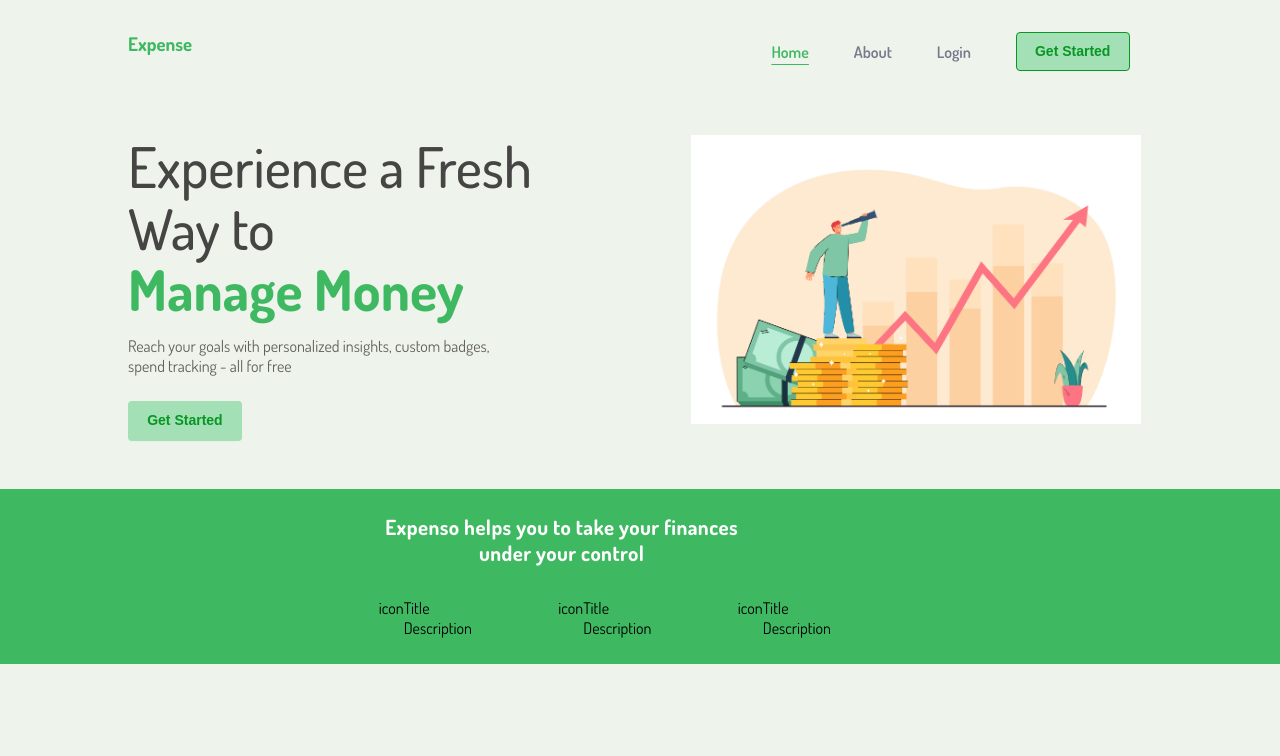
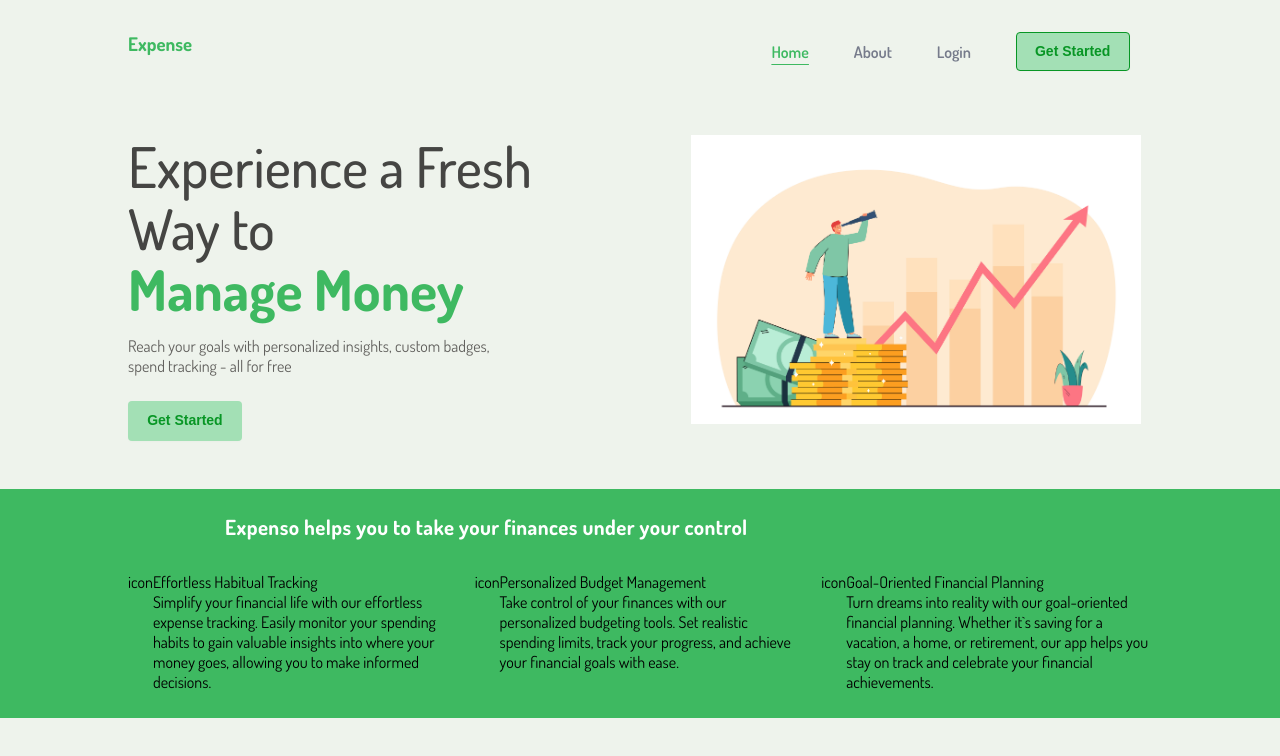
Before and after one commit to SuperManEver/expense-tracker, a Next.js app: page / in a window 1280 px wide. Shown: the top 756 px of the page. Built offline with nearby package versions, Linux system fonts and the light colour scheme; no server answers.

Commit message:
add selling points text

```diff
--- a/app/page.tsx
+++ b/app/page.tsx
@@ -63,9 +63,14 @@
               <div>icon</div>
 
               <div>
-                <p>Title</p>
+                <p>Effortless Habitual Tracking</p>
 
-                <p>Description</p>
+                <p>
+                  Simplify your financial life with our effortless expense
+                  tracking. Easily monitor your spending habits to gain valuable
+                  insights into where your money goes, allowing you to make
+                  informed decisions.
+                </p>
               </div>
             </article>
 
@@ -73,9 +78,13 @@
               <div>icon</div>
 
               <div>
-                <p>Title</p>
+                <p>Personalized Budget Management</p>
 
-                <p>Description</p>
+                <p>
+                  Take control of your finances with our personalized budgeting
+                  tools. Set realistic spending limits, track your progress, and
+                  achieve your financial goals with ease.
+                </p>
               </div>
             </article>
 
@@ -83,9 +92,14 @@
               <div>icon</div>
 
               <div>
-                <p>Title</p>
+                <p>Goal-Oriented Financial Planning</p>
 
-                <p>Description</p>
+                <p>
+                  Turn dreams into reality with our goal-oriented financial
+                  planning. Whether it`s saving for a vacation, a home, or
+                  retirement, our app helps you stay on track and celebrate your
+                  financial achievements.
+                </p>
               </div>
             </article>
           </section>
```
